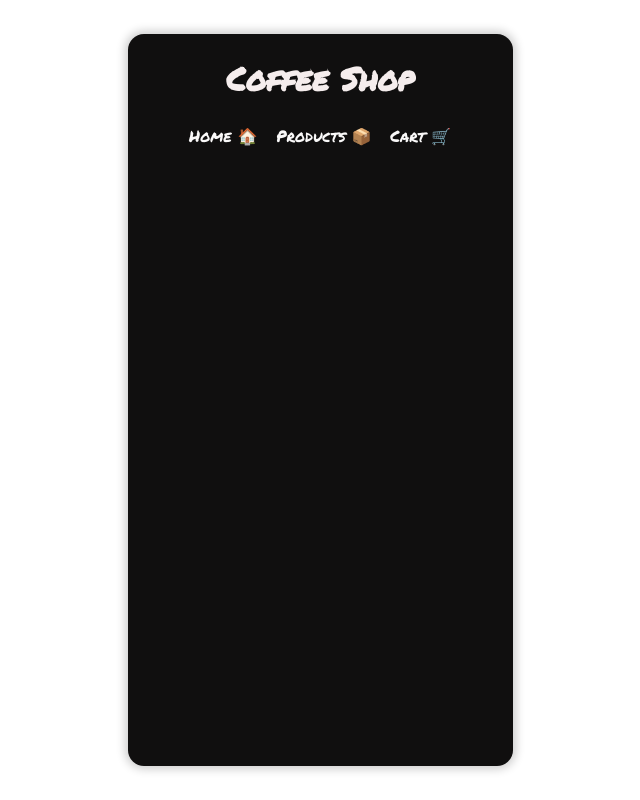
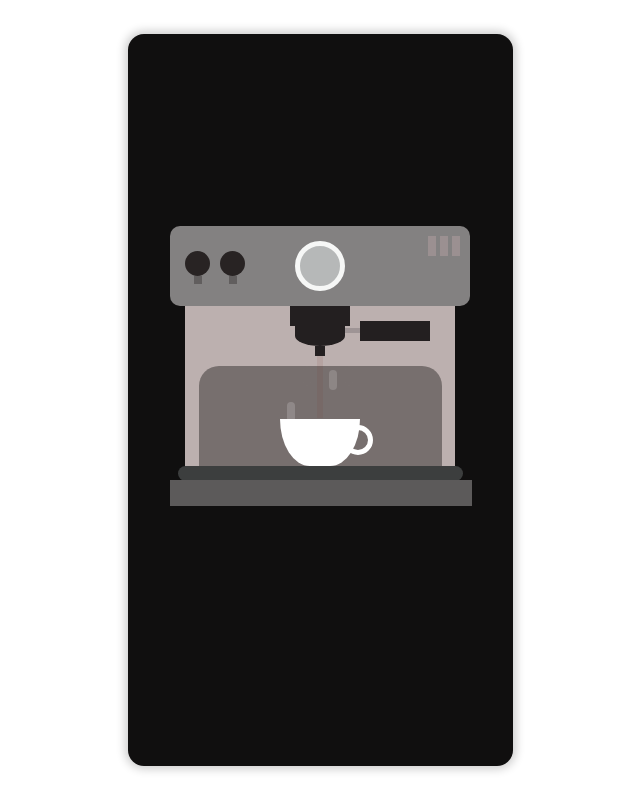
Before and after one commit to cenglesson/Coffee-Website, a React (Create React App) app: page / in a window 1280 px wide. Shown: the whole page, without its empty margins (320-960 px from the left). Built offline with nearby package versions, Linux system fonts and the light colour scheme.

Commit message:
added HomeView

```diff
--- a/src/App.css
+++ b/src/App.css
@@ -11,6 +11,43 @@ body, html {
   overflow: hidden;
 
 }
+
+
+.img-container {
+  position: relative;
+  align-items: center;
+  display: flex;
+  margin-top: 17em;
+}
+.img-container .bottom {
+  height: 10em;
+  width: 10em;
+  z-index: 1;
+}
+
+.img-container .top {
+  position: absolute;
+  top: 0;
+  left: 0;
+  animation-name: spin;
+  animation-duration: 8000ms;
+  animation-iteration-count: infinite;
+  animation-timing-function: linear;
+  height: 10em;
+  width: 10em;
+}
+
+
+@keyframes spin {
+  from {
+      transform:rotate(0deg);
+  }
+  to {
+      transform:rotate(360deg);
+  }
+}
+
+
 
 :root {
   --surface-color: #fff;
@@ -165,3 +202,291 @@ body, html {
   background-color: black;
 
 }
+
+
+/*---------------COFFEE-ANIMATION------------------_*/
+
+.container {
+    margin-top: 12em;
+    width: 300px;
+    height: 280px;
+    position: absolute;
+    left: calc(50% - 150px);
+}
+
+.coffee-header {
+    width: 100%;
+    height: 80px;
+    position: absolute;
+    top: 0;
+    left: 0;
+    background-color: rgb(131, 129, 129);
+    border-radius: 10px;
+}
+
+.coffee-header__buttons {
+    width: 25px;
+    height: 25px;
+    position: absolute;
+    top: 25px;
+    background-color: #282323;
+    border-radius: 50%;
+}
+
+.coffee-header__buttons::after {
+    content: "";
+    width: 8px;
+    height: 8px;
+    position: absolute;
+    bottom: -8px;
+    left: calc(50% - 4px);
+    background-color: #615e5e;
+}
+
+.coffee-header__button-one {
+    left: 15px;
+}
+
+.coffee-header__button-two {
+    left: 50px;
+}
+
+.coffee-header__display {
+    width: 50px;
+    height: 50px;
+    position: absolute;
+    top: calc(50% - 25px);
+    left: calc(50% - 25px);
+    border-radius: 50%;
+    background-color: #b6b8b8;
+    border: 5px solid #f6f7f6;
+    box-sizing: border-box;
+}
+
+.coffee-header__details {
+    width: 8px;
+    height: 20px;
+    position: absolute;
+    top: 10px;
+    right: 10px;
+    background-color: #9b9091;
+    box-shadow: -12px 0 0 #9b9091, -24px 0 0 #9b9091;
+}
+
+.coffee-medium {
+    width: 90%;
+    height: 160px;
+    position: absolute;
+    top: 80px;
+    left: calc(50% - 45%);
+    background-color: #bcb0af;
+}
+
+.coffee-medium:before {
+    content: "";
+    width: 90%;
+    height: 100px;
+    background-color: #776f6e;
+    position: absolute;
+    bottom: 0;
+    left: calc(50% - 45%);
+    border-radius: 20px 20px 0 0;
+}
+
+.coffe-medium__exit {
+    width: 60px;
+    height: 20px;
+    position: absolute;
+    top: 0;
+    left: calc(50% - 30px);
+    background-color: #231f20;
+}
+
+.coffe-medium__exit::before {
+    content: "";
+    width: 50px;
+    height: 20px;
+    border-radius: 0 0 50% 50%;
+    position: absolute;
+    bottom: -20px;
+    left: calc(50% - 25px);
+    background-color: #231f20;
+}
+
+.coffe-medium__exit::after {
+    content: "";
+    width: 10px;
+    height: 10px;
+    position: absolute;
+    bottom: -30px;
+    left: calc(50% - 5px);
+    background-color: #231f20;
+}
+
+.coffee-medium__arm {
+    width: 70px;
+    height: 20px;
+    position: absolute;
+    top: 15px;
+    right: 25px;
+    background-color: #231f20;
+}
+
+.coffee-medium__arm::before {
+    content: "";
+    width: 15px;
+    height: 5px;
+    position: absolute;
+    top: 7px;
+    left: -15px;
+    background-color: #9e9495;
+}
+
+.coffee-medium__cup {
+    width: 80px;
+    height: 47px;
+    position: absolute;
+    bottom: 0;
+    left: calc(50% - 40px);
+    background-color: #FFF;
+    border-radius: 0 0 70px 70px / 0 0 110px 110px;
+}
+
+.coffee-medium__cup::after {
+    content: "";
+    width: 20px;
+    height: 20px;
+    position: absolute;
+    top: 6px;
+    right: -13px;
+    border: 5px solid #FFF;
+    border-radius: 50%;
+}
+
+@keyframes liquid {
+    0% {
+        height: 0px;
+        opacity: 1;
+    }
+    5% {
+        height: 0px;
+        opacity: 1;
+    }
+    20% {
+        height: 62px;
+        opacity: 1;
+    }
+    95% {
+        height: 62px;
+        opacity: 1;
+    }
+    100% {
+        height: 62px;
+        opacity: 0;
+    }
+}
+
+.coffee-medium__liquid {
+    width: 6px;
+    height: 63px;
+    opacity: 0;
+    position: absolute;
+    top: 50px;
+    left: calc(50% - 3px);
+    background-color: #74372b;
+    animation: liquid 4s 4s linear infinite;
+}
+
+.coffee-medium__smoke {
+    width: 8px;
+    height: 20px;
+    position: absolute;
+    border-radius: 5px;
+    background-color: #b3aeae;
+}
+
+@keyframes smokeOne {
+    0% {
+        bottom: 20px;
+        opacity: 0;
+    }
+    40% {
+        bottom: 50px;
+        opacity: .5;
+    }
+    80% {
+        bottom: 80px;
+        opacity: .3;
+    }
+    100% {
+        bottom: 80px;
+        opacity: 0;
+    }
+}
+
+@keyframes smokeTwo {
+    0% {
+        bottom: 40px;
+        opacity: 0;
+    }
+    40% {
+        bottom: 70px;
+        opacity: .5;
+    }
+    80% {
+        bottom: 80px;
+        opacity: .3;
+    }
+    100% {
+        bottom: 80px;
+        opacity: 0;
+    }
+}
+
+.coffee-medium__smoke-one {
+    opacity: 0;
+    bottom: 50px;
+    left: 102px;
+    animation: smokeOne 3s 4s linear infinite;
+}
+
+.coffee-medium__smoke-two {
+    opacity: 0;
+    bottom: 70px;
+    left: 118px;
+    animation: smokeTwo 3s 5s linear infinite;
+}
+
+.coffee-medium__smoke-three {
+    opacity: 0;
+    bottom: 65px;
+    right: 118px;
+    animation: smokeTwo 3s 6s linear infinite;
+}
+
+.coffee-medium__smoke-for {
+    opacity: 0;
+    bottom: 50px;
+    right: 102px;
+    animation: smokeOne 3s 5s linear infinite;
+}
+
+.coffee-footer {
+    width: 95%;
+    height: 15px;
+    position: absolute;
+    bottom: 25px;
+    left: calc(50% - 47.5%);
+    background-color: #3c3e3e;
+    border-radius: 10px;
+}
+
+.coffee-footer::after {
+    content: "";
+    width: 106%;
+    height: 26px;
+    position: absolute;
+    bottom: -25px;
+    left: -8px;
+    background-color: rgb(92, 90, 90);
+}
--- a/src/App.tsx
+++ b/src/App.tsx
@@ -4,10 +4,10 @@ import { actions, PRODUCTVIEW, CARTVIEW } from './features/viewReducer'
 import { RootState } from './store'
 import ProductGrid from './components/ProductGrid'
 import CartView from './components/CartView'
-
 import './App.css';
 import { Link, Route, Switch } from 'react-router-dom'
 import Home from './components/HomeView'
+import Nav from './components/NavView'
 
 function App() {
 
@@ -26,25 +26,20 @@ function App() {
 
     return (
         <div className="App">
-            <header>
-                <h1> Coffee Shop </h1>
-                <nav>
-                    <Link to="/" className="Button-Nav" > Home 🏠 </Link>
-                    <Link to="/products" className="Button-Nav" > Products 📦</Link>
-                    <Link to="/cart" className="Button-Nav" > Cart  🛒 </Link>
-                </nav>
-            </header>
             <main>
                 <Switch>
-                    <Route exact path="/home">
+
+                    <Route exact path="/">
                         <Home />
                     </Route>
 
                     <Route exact path="/products">
+                        <Nav />
                         <ProductGrid />
                     </Route>
 
                     <Route exact path="/cart">
+                        <Nav />
                         <CartView />
                     </Route>
                 </Switch>
--- a/src/components/HomeView.tsx
+++ b/src/components/HomeView.tsx
@@ -1,16 +1,42 @@
 
 import '../App.css';
-import logo from '../images/logo.png';
+import { NavLink } from 'react-router-dom';
+
 
 
 const Home = () => {
+    return (
 
-    return (
-        <div >
-            <img src={logo} />
-        </div>
+
+
+
+        <NavLink
+            to="/products"
+            exact
+        >
+
+            <div className="container">
+                <div className="coffee-header">
+                    <div className="coffee-header__buttons coffee-header__button-one"></div>
+                    <div className="coffee-header__buttons coffee-header__button-two"></div>
+                    <div className="coffee-header__display"></div>
+                    <div className="coffee-header__details"></div>
+                </div>
+                <div className="coffee-medium">
+                    <div className="coffe-medium__exit"></div>
+                    <div className="coffee-medium__arm"></div>
+                    <div className="coffee-medium__liquid"></div>
+                    <div className="coffee-medium__smoke coffee-medium__smoke-one"></div>
+                    <div className="coffee-medium__smoke coffee-medium__smoke-two"></div>
+                    <div className="coffee-medium__smoke coffee-medium__smoke-three"></div>
+                    <div className="coffee-medium__smoke coffee-medium__smoke-for"></div>
+                    <div className="coffee-medium__cup"></div>
+                </div>
+                <div className="coffee-footer"></div>
+            </div>
+
+        </NavLink>
 
     )
 }
-
 export default Home
--- /dev/null
+++ b/src/components/NavView.tsx
@@ -0,0 +1,23 @@
+import { Link } from 'react-router-dom';
+import '../App.css';
+
+
+const Nav = () => {
+
+
+    return (
+        <div>
+            <header>
+                <h1> Coffee Shop </h1>
+            </header>
+            <Link to="/" className="Button-Nav" > Home 🏠 </Link>
+            <Link to="/products" className="Button-Nav" > Products 📦</Link>
+            <Link to="/cart" className="Button-Nav" > Cart  🛒 </Link>
+
+        </div>
+
+
+    )
+}
+
+export default Nav
```
Also changed, not shown: src/images/line.png (added), src/images/logo.png.
